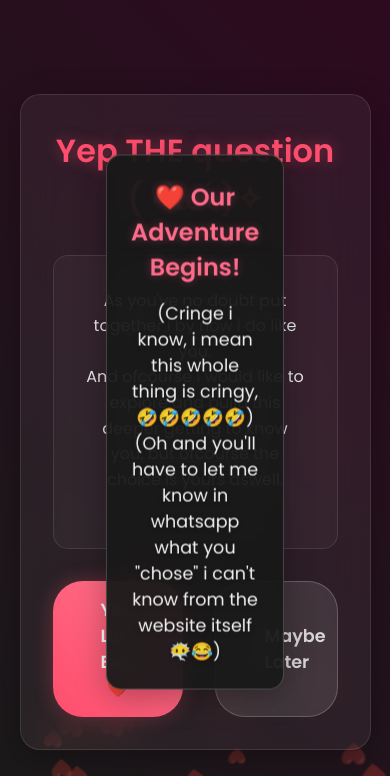
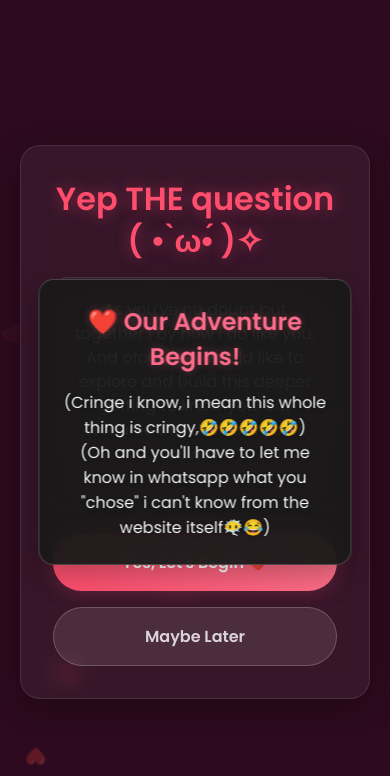
Before and after one commit to Daxter68/The-Question, a plain HTML site: page index.html in a window 390 px wide. Both pictures are taken after a click on the button "Yes, Let's Begin ❤️". Shown: the top 776 px of the page. Drawn offline with Linux system fonts and the light colour scheme.

Commit message:
Update index.html

```diff
--- a/index.html
+++ b/index.html
@@ -138,6 +138,76 @@
             z-index: 1;
         }
 
+        @media (max-width: 768px) {
+            body {
+                padding: 20px;
+                background: #2d0a1f; /* Solid background for better performance */
+            }
+
+            .glass-container {
+                width: 100%;
+                padding: 1.5rem;
+                margin: 0 auto;
+                backdrop-filter: blur(10px);
+                -webkit-backdrop-filter: blur(10px); /* For iOS */
+            }
+
+            h1 {
+                font-size: 1.8rem;
+                line-height: 1.3;
+                margin-bottom: 1rem;
+            }
+
+            .message-section {
+                padding: 1.2rem;
+                margin: 1rem 0;
+            }
+
+            .message-text {
+                font-size: 1rem;
+                line-height: 1.5;
+                br { display: none; } /* Remove line breaks on mobile */
+            }
+
+            .button-group {
+                flex-direction: column;
+                gap: 1rem;
+                margin-top: 1.5rem;
+            }
+
+            .action-btn {
+                width: 100%;
+                padding: 1rem;
+                font-size: 1rem;
+            }
+
+            .hidden-response {
+                width: 90%;
+                padding: 1.5rem;
+                h2 { font-size: 1.5rem; }
+                p { font-size: 1rem; }
+            }
+
+            .corner-roses {
+                display: none; /* Remove decorative roses on mobile */
+            }
+
+            .rose, .blossom, .heart {
+                font-size: 1.5rem; /* Smaller floating elements */
+                animation-duration: 6s !important;
+            }
+        }
+
+        @media (max-width: 480px) {
+            h1 {
+                font-size: 1.6rem;
+            }
+
+            .glass-container {
+                padding: 1rem;
+            }
+        }
+
         @keyframes float {
             0% {
                 transform: translateY(100vh) rotate(0deg);
@@ -224,6 +294,47 @@
                 }, 300);
             });
 
+            document.addEventListener('DOMContentLoaded', () => {
+            // Previous code remains unchanged
+
+            // Mobile-friendly touch events
+            noBtn.addEventListener('touchstart', (e) => {
+                e.preventDefault();
+                handleNoButton();
+            });
+
+            function handleNoButton() {
+                noBtn.style.opacity = '0';
+                noBtn.style.transform = 'translateY(5px)';
+                noBtn.style.visibility = 'hidden';
+
+                setTimeout(() => {
+                    noBtn.remove();
+                    document.querySelector('.button-group').style.gap = '0';
+                }, 300);
+            }
+
+            // Adjust animation intervals for mobile
+            const isMobile = /iPhone|iPad|iPod|Android/i.test(navigator.userAgent);
+            if(isMobile) {
+                // Reduce animation intensity
+                setInterval(() => {
+                    createFlower(Math.random() > 0.5 ? 'rose' : 'blossom');
+                }, 3000);
+
+                // Simplify click effects
+                yesBtn.addEventListener('click', () => {
+                    responseMessage.style.display = 'block';
+                    for(let i = 0; i < 15; i++) {
+                        setTimeout(() => {
+                            createFlower('rose');
+                            createHeart();
+                        }, i * 100);
+                    }
+                });
+            }
+        });
+
             // Create initial background hearts
             setInterval(createHeart, 500);
         });
```
